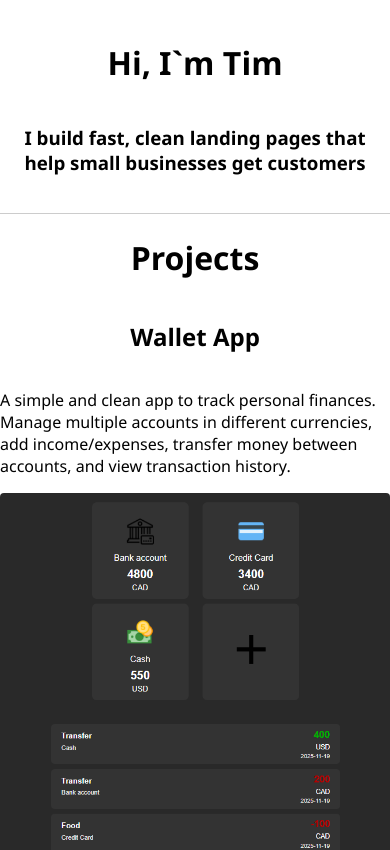
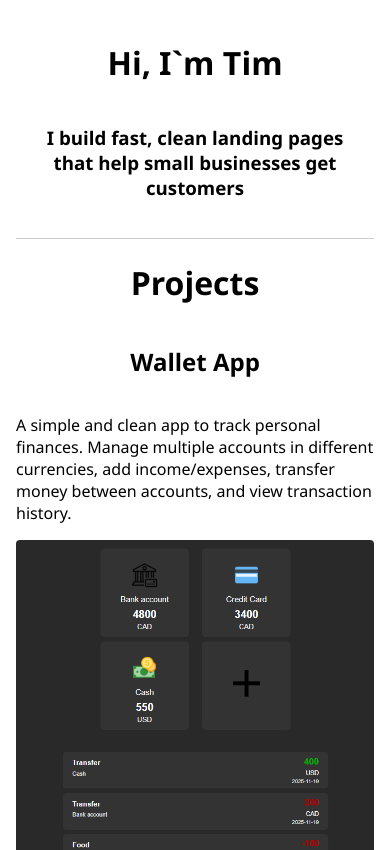
Before and after one commit to yaryhiin/my-portfolio, a React (Vite) app: page / in a window 390 px wide. Shown: the top 850 px of the page. Built offline with nearby package versions, Linux system fonts and the light colour scheme.

Commit message:
fixed mobile view

```diff
--- a/src/index.css
+++ b/src/index.css
@@ -14,6 +14,7 @@ body {
   flex-direction: column;
   min-width: 320px;
   min-height: 100vh;
+  padding: 0 16px;
 }
 
 .headerContainer {
```
